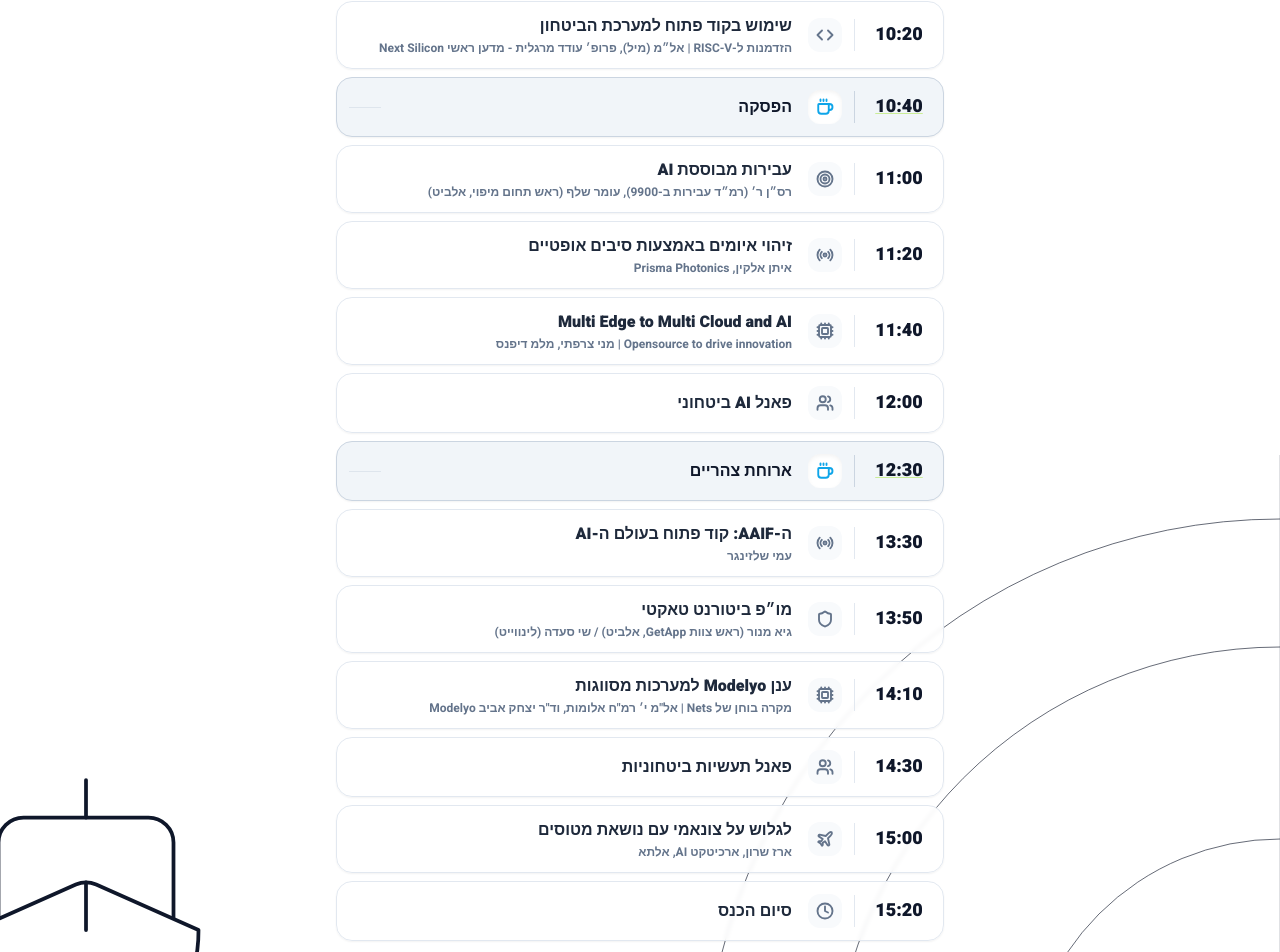
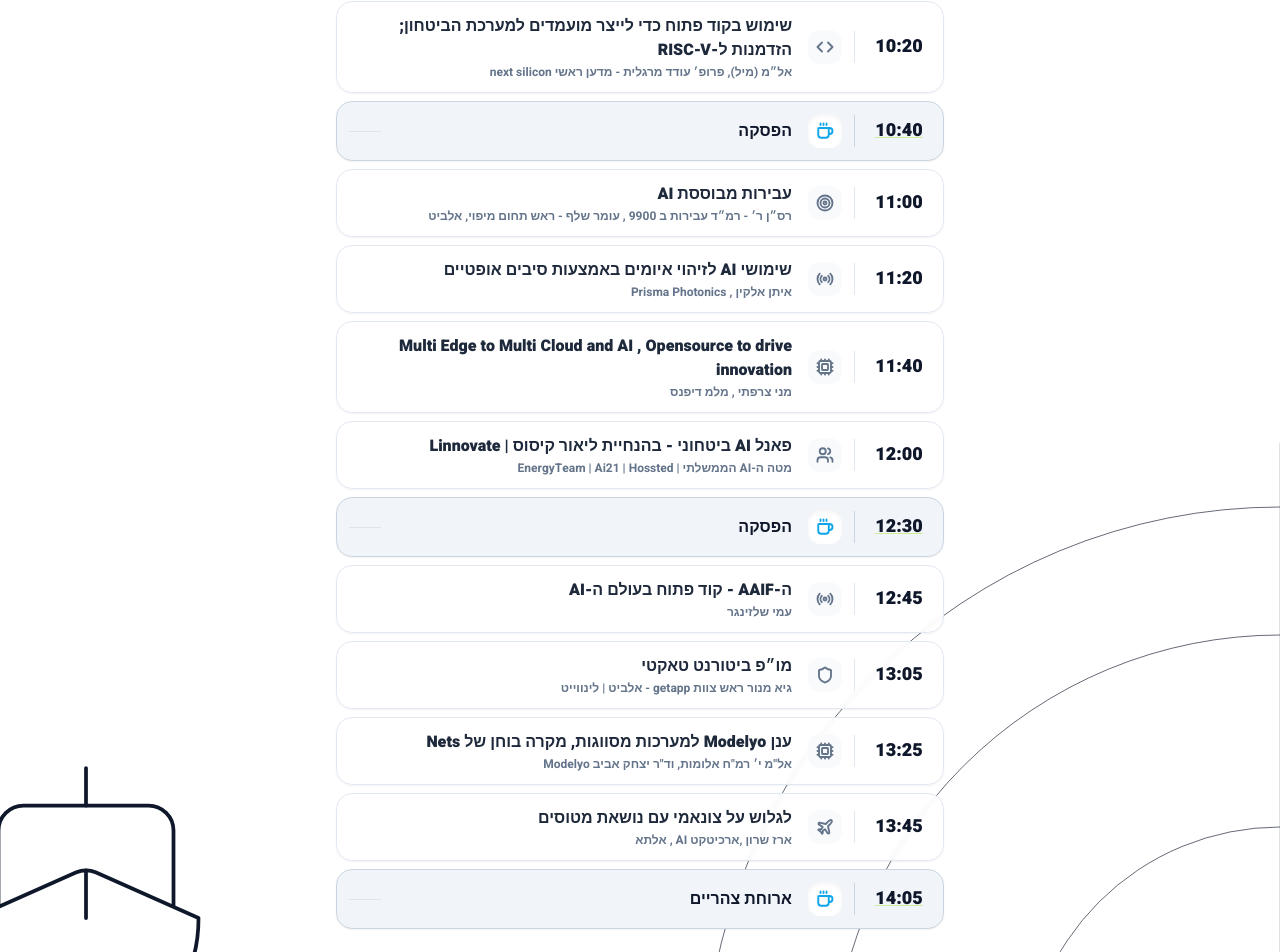
Before and after one commit to liorkesos/opendefense, a React (Vite) app: page /schedule in a window 1280 px wide. Shown: the part 635-1587 px from the top of the page. Built offline with nearby package versions, Linux system fonts and the light colour scheme.

Commit message:
refactor: update conference schedule and assets
- Update schedule details and speaker names in Schedule.tsx
- Replace conference banner image
- Remove unused GitHub Pages deployment workflow

```diff
--- a/components/Schedule.tsx
+++ b/components/Schedule.tsx
@@ -4,22 +4,21 @@ import { Clock, Coffee, Mic, Users, Play, Shield, Code, Cpu, Plane, Ship, Radio,
 const scheduleData = [
   { time: '08:00', title: 'רישום וקפה', description: '', icon: Users, type: 'break' },
   { time: '09:00', title: 'דברי פתיחה', description: 'עמי שלזינגר, ליאור קיסוס', icon: Play, type: 'keynote' },
-  { time: '09:20', title: 'פיתוח AI מתקדם בסביבה נתיקה', description: 'LLM , Bigdata , MCP | נציג רפאל, רפאל', icon: Shield, type: 'tech' },
-  { time: '09:40', title: 'הנגשת AI ו-MLOPS - ממר״ם', description: 'אריאל פולק (מנהל מוצר AI הענן המבצעי), דין פלסן (מנכ"ל Dagshub)', icon: Cpu, type: 'tech' },
+  { time: '09:20', title: 'פיתוח AI מתקדם בסביבה נתיקה , MCP , Bigdata , LLM', description: 'אמיר זייד, רפאל', icon: Shield, type: 'tech' },
+  { time: '09:40', title: 'הנגשת AI ו-MLOPS - ממר״ם', description: 'אריאל פולק - מנהל מוצר AI הענן המבצעי , דין פלבן מנכ"ל dagshub', icon: Cpu, type: 'tech' },
   { time: '10:00', title: 'Building Developer Ecosystems in Mobility', description: 'גל עוז-ארי, קלע מערכות', icon: Navigation, type: 'tech' },
-  { time: '10:20', title: 'שימוש בקוד פתוח למערכת הביטחון', description: 'הזדמנות ל-RISC-V | אל״מ (מיל), פרופ׳ עודד מרגלית - מדען ראשי Next Silicon', icon: Code, type: 'tech' },
+  { time: '10:20', title: 'שימוש בקוד פתוח כדי לייצר מועמדים למערכת הביטחון; הזדמנות ל-RISC-V', description: 'אל״מ (מיל), פרופ׳ עודד מרגלית - מדען ראשי next silicon', icon: Code, type: 'tech' },
   { time: '10:40', title: 'הפסקה', description: '', icon: Coffee, type: 'break' },
-  { time: '11:00', title: 'עבירות מבוססת AI', description: 'רס״ן ר׳ (רמ״ד עבירות ב-9900), עומר שלף (ראש תחום מיפוי, אלביט)', icon: Target, type: 'tech' },
-  { time: '11:20', title: 'זיהוי איומים באמצעות סיבים אופטיים', description: 'איתן אלקין, Prisma Photonics', icon: Radio, type: 'tech' },
-  { time: '11:40', title: 'Multi Edge to Multi Cloud and AI', description: 'Opensource to drive innovation | מני צרפתי, מלמ דיפנס', icon: Cpu, type: 'tech' },
-  { time: '12:00', title: 'פאנל AI ביטחוני', description: '', icon: Users, type: 'keynote' },
-  { time: '12:30', title: 'ארוחת צהריים', description: '', icon: Coffee, type: 'break' },
-  { time: '13:30', title: 'ה-AAIF: קוד פתוח בעולם ה-AI', description: 'עמי שלזינגר', icon: Radio, type: 'keynote' },
-  { time: '13:50', title: 'מו״פ ביטורנט טאקטי', description: 'גיא מנור (ראש צוות GetApp, אלביט) / שי סעדה (לינווייט)', icon: Shield, type: 'tech' },
-  { time: '14:10', title: 'ענן Modelyo למערכות מסווגות', description: 'מקרה בוחן של Nets | אל"מ י׳ רמ"ח אלומות, וד"ר יצחק אביב Modelyo', icon: Cpu, type: 'tech' },
-  { time: '14:30', title: 'פאנל תעשיות ביטחוניות', description: '', icon: Users, type: 'keynote' },
-  { time: '15:00', title: 'לגלוש על צונאמי עם נושאת מטוסים', description: 'ארז שרון, ארכיטקט AI, אלתא', icon: Plane, type: 'tech' },
-  { time: '15:20', title: 'סיום הכנס', description: '', icon: Clock, type: 'general' },
+  { time: '11:00', title: 'עבירות מבוססת AI', description: 'רס״ן ר׳ - רמ״ד עבירות ב 9900 , עומר שלף - ראש תחום מיפוי, אלביט', icon: Target, type: 'tech' },
+  { time: '11:20', title: 'שימושי AI לזיהוי איומים באמצעות סיבים אופטיים', description: 'איתן אלקין , Prisma Photonics', icon: Radio, type: 'tech' },
+  { time: '11:40', title: 'Multi Edge to Multi Cloud and AI , Opensource to drive innovation', description: 'מני צרפתי , מלמ דיפנס', icon: Cpu, type: 'tech' },
+  { time: '12:00', title: 'פאנל AI ביטחוני - בהנחיית ליאור קיסוס | Linnovate', description: 'מטה ה-AI הממשלתי | EnergyTeam | Ai21 | Hossted', icon: Users, type: 'keynote' },
+  { time: '12:30', title: 'הפסקה', description: '', icon: Coffee, type: 'break' },
+  { time: '12:45', title: 'ה-AAIF - קוד פתוח בעולם ה-AI', description: 'עמי שלזינגר', icon: Radio, type: 'keynote' },
+  { time: '13:05', title: 'מו״פ ביטורנט טאקטי', description: 'גיא מנור ראש צוות getapp - אלביט | לינווייט', icon: Shield, type: 'tech' },
+  { time: '13:25', title: 'ענן Modelyo למערכות מסווגות, מקרה בוחן של Nets', description: 'אל"מ י׳ רמ"ח אלומות, וד"ר יצחק אביב Modelyo', icon: Cpu, type: 'tech' },
+  { time: '13:45', title: 'לגלוש על צונאמי עם נושאת מטוסים', description: 'ארז שרון ,ארכיטקט AI , אלתא', icon: Plane, type: 'tech' },
+  { time: '14:05', title: 'ארוחת צהריים', description: '', icon: Coffee, type: 'break' },
 ];
 
 const Schedule: React.FC = () => {
```
Also changed, not shown: 1 other file (tests, documents, lock files or other folders).
